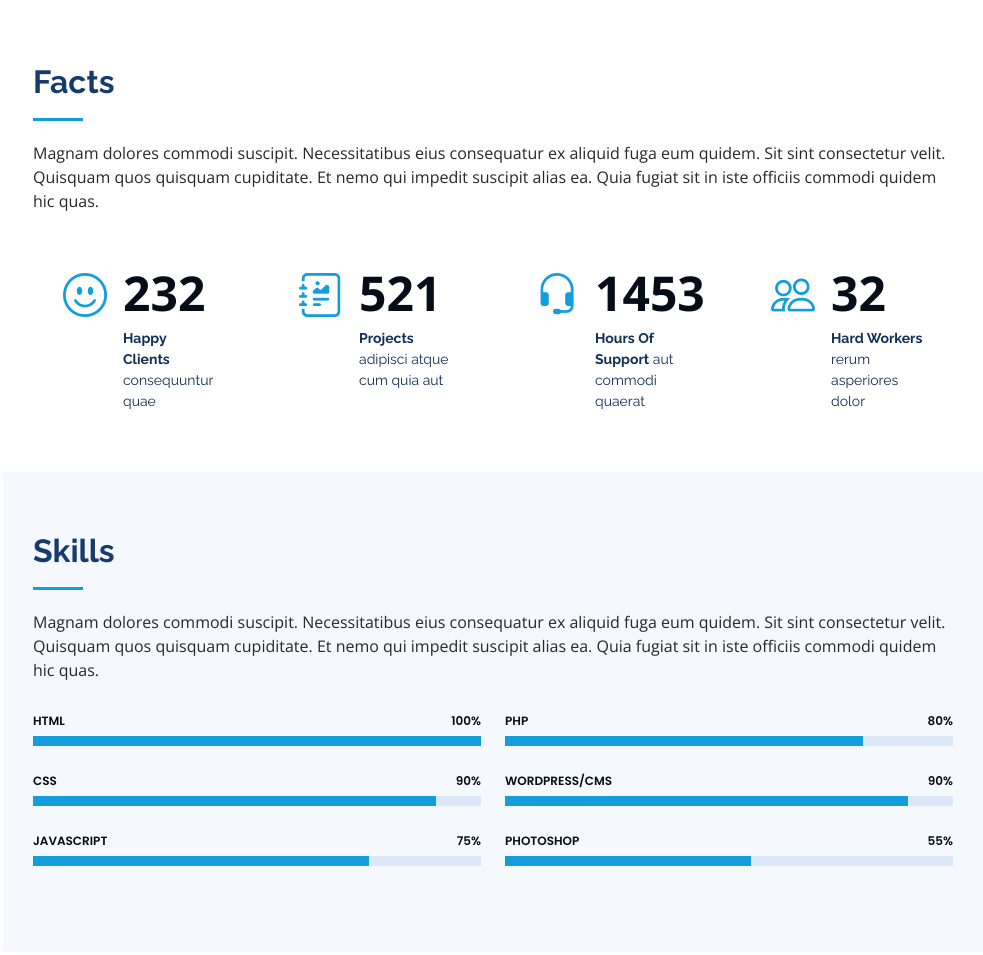
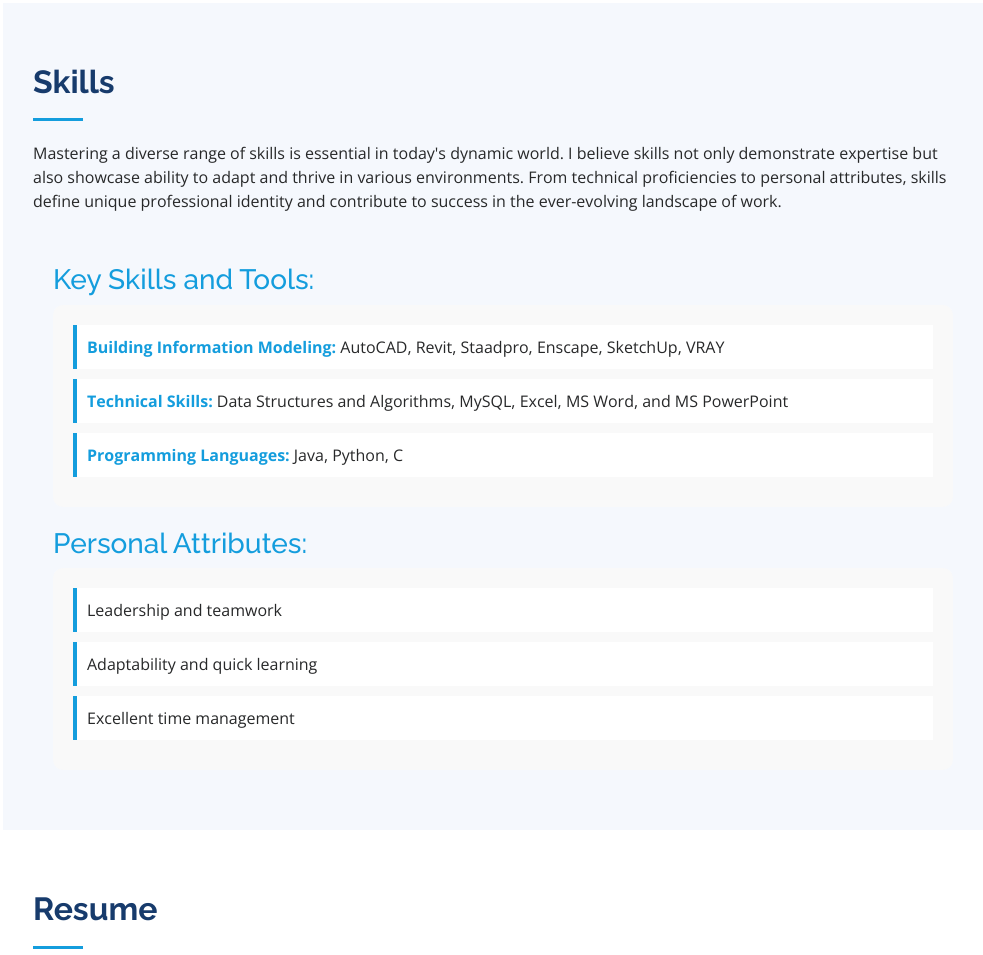
Before and after one commit to mouliraj56/riyaz_web, a plain HTML site: page index.html in a window 1280 px wide. Shown: the part 1449-2404 px from the top of the page, without its empty margins (297-1280 px from the left). Drawn offline with nearby package versions, Linux system fonts and the light colour scheme.

Commit message:
new commit

```diff
--- a/assets/css/style.css
+++ b/assets/css/style.css
@@ -267,18 +267,18 @@ h6 {
   font-size: 64px;
   font-weight: 700;
   line-height: 56px;
-  color: #100f0f;
+  color: #ebebeb;
 }
 
 #hero p {
-  color: #141212;
+  color: #ebebeb;
   margin-bottom: 50px;
   font-size: 26px;
   font-family: "Poppins", sans-serif;
 }
 
 #hero p span {
-  color: #1a1616;
+  color: #ebebeb;
   padding-bottom: 4px;
   letter-spacing: 1px;
   border-bottom: 3px solid #149ddd;
@@ -430,7 +430,7 @@ section {
 }
 
 /*--------------------------------------------------------------
-# Akills
+# skills
 --------------------------------------------------------------*/
 .skills .progress {
   height: 60px;
@@ -464,6 +464,58 @@ section {
   height: 10px;
   transition: 0.9s;
   background-color: #149ddd;
+}
+
+.skills-content {
+  margin-top: 20px;
+}
+
+.skills-content ul {
+  list-style: none;
+  padding: 0;
+}
+
+.skills-content li {
+  margin-bottom: 10px;
+}
+
+.skills-content strong {
+  font-weight: bold;
+}
+
+.skills-content h3 {
+  margin-top: 20px;
+}
+
+.skills-content h3,
+.skills-content ul {
+  margin-left: 20px;
+}
+
+/* Add some interesting design */
+.skills-content ul {
+  background: #f9f9f9;
+  padding: 20px;
+  border-radius: 10px;
+}
+
+.skills-content li {
+  padding: 10px;
+  border-left: 4px solid #149ddd;
+  background: #fff;
+  margin-bottom: 10px;
+}
+
+.skills-content h3 {
+  color: #149ddd;
+}
+
+.skills-content strong {
+  color: #149ddd;
+}
+
+.skills-content ul:last-child {
+  margin-bottom: 0;
 }
 
 /*--------------------------------------------------------------
--- a/index.html
+++ b/index.html
@@ -115,7 +115,7 @@
                 <ul>
                   <li><i class="bi bi-chevron-right"></i> <strong>Age:</strong> <span>22</span></li>
                   <li><i class="bi bi-chevron-right"></i> <strong>Degree:</strong> <span>B.Tech</span></li>
-                  <li><i class="bi bi-chevron-right"></i> <strong>PhEmailone:</strong> <span>riyazroan123@gmail.com</span></li>
+                  <li><i class="bi bi-chevron-right"></i> <strong>Email:</strong> <span>riyazroan123@gmail.com</span></li>
                   <li><i class="bi bi-chevron-right"></i> <strong>Freelance:</strong> <span>Available</span></li>
                 </ul>
               </div>
@@ -126,53 +126,6 @@
       </div>
     </section><!-- End About Section -->
 
-    <!-- ======= Facts Section ======= -->
-    <section id="facts" class="facts">
-      <div class="container">
-
-        <div class="section-title">
-          <h2>Facts</h2>
-          <p>Magnam dolores commodi suscipit. Necessitatibus eius consequatur ex aliquid fuga eum quidem. Sit sint consectetur velit. Quisquam quos quisquam cupiditate. Et nemo qui impedit suscipit alias ea. Quia fugiat sit in iste officiis commodi quidem hic quas.</p>
-        </div>
-
-        <div class="row no-gutters">
-
-          <div class="col-lg-3 col-md-6 d-md-flex align-items-md-stretch" data-aos="fade-up">
-            <div class="count-box">
-              <i class="bi bi-emoji-smile"></i>
-              <span data-purecounter-start="0" data-purecounter-end="232" data-purecounter-duration="1" class="purecounter"></span>
-              <p><strong>Happy Clients</strong> consequuntur quae</p>
-            </div>
-          </div>
-
-          <div class="col-lg-3 col-md-6 d-md-flex align-items-md-stretch" data-aos="fade-up" data-aos-delay="100">
-            <div class="count-box">
-              <i class="bi bi-journal-richtext"></i>
-              <span data-purecounter-start="0" data-purecounter-end="521" data-purecounter-duration="1" class="purecounter"></span>
-              <p><strong>Projects</strong> adipisci atque cum quia aut</p>
-            </div>
-          </div>
-
-          <div class="col-lg-3 col-md-6 d-md-flex align-items-md-stretch" data-aos="fade-up" data-aos-delay="200">
-            <div class="count-box">
-              <i class="bi bi-headset"></i>
-              <span data-purecounter-start="0" data-purecounter-end="1453" data-purecounter-duration="1" class="purecounter"></span>
-              <p><strong>Hours Of Support</strong> aut commodi quaerat</p>
-            </div>
-          </div>
-
-          <div class="col-lg-3 col-md-6 d-md-flex align-items-md-stretch" data-aos="fade-up" data-aos-delay="300">
-            <div class="count-box">
-              <i class="bi bi-people"></i>
-              <span data-purecounter-start="0" data-purecounter-end="32" data-purecounter-duration="1" class="purecounter"></span>
-              <p><strong>Hard Workers</strong> rerum asperiores dolor</p>
-            </div>
-          </div>
-
-        </div>
-
-      </div>
-    </section><!-- End Facts Section -->
 
     <!-- ======= Skills Section ======= -->
     <section id="skills" class="skills section-bg">
@@ -180,62 +133,23 @@
 
         <div class="section-title">
           <h2>Skills</h2>
-          <p>Magnam dolores commodi suscipit. Necessitatibus eius consequatur ex aliquid fuga eum quidem. Sit sint consectetur velit. Quisquam quos quisquam cupiditate. Et nemo qui impedit suscipit alias ea. Quia fugiat sit in iste officiis commodi quidem hic quas.</p>
-        </div>
+          <p>Mastering a diverse range of skills is essential in today's dynamic world. I believe skills not only demonstrate expertise but also showcase ability to adapt and thrive in various environments. From technical proficiencies to personal attributes, skills define unique professional identity and contribute to success in the ever-evolving landscape of work.</p>
+          </div>
+      <div class="skills-content">
+          <h3>Key Skills and Tools:</h3>
+          <ul>
+              <li><strong>Building Information Modeling:</strong> AutoCAD, Revit, Staadpro, Enscape, SketchUp, VRAY</li>
+              <li><strong>Technical Skills:</strong> Data Structures and Algorithms, MySQL, Excel, MS Word, and MS PowerPoint</li>
+              <li><strong>Programming Languages:</strong> Java, Python, C</li>
+          </ul>
+          <h3>Personal Attributes:</h3>
+          <ul>
+              <li>Leadership and teamwork</li>
+              <li>Adaptability and quick learning</li>
+              <li>Excellent time management</li>
+          </ul>
+      </div>
 
-        <div class="row skills-content">
-
-          <div class="col-lg-6" data-aos="fade-up">
-
-            <div class="progress">
-              <span class="skill">HTML <i class="val">100%</i></span>
-              <div class="progress-bar-wrap">
-                <div class="progress-bar" role="progressbar" aria-valuenow="100" aria-valuemin="0" aria-valuemax="100"></div>
-              </div>
-            </div>
-
-            <div class="progress">
-              <span class="skill">CSS <i class="val">90%</i></span>
-              <div class="progress-bar-wrap">
-                <div class="progress-bar" role="progressbar" aria-valuenow="90" aria-valuemin="0" aria-valuemax="100"></div>
-              </div>
-            </div>
-
-            <div class="progress">
-              <span class="skill">JavaScript <i class="val">75%</i></span>
-              <div class="progress-bar-wrap">
-                <div class="progress-bar" role="progressbar" aria-valuenow="75" aria-valuemin="0" aria-valuemax="100"></div>
-              </div>
-            </div>
-
-          </div>
-
-          <div class="col-lg-6" data-aos="fade-up" data-aos-delay="100">
-
-            <div class="progress">
-              <span class="skill">PHP <i class="val">80%</i></span>
-              <div class="progress-bar-wrap">
-                <div class="progress-bar" role="progressbar" aria-valuenow="80" aria-valuemin="0" aria-valuemax="100"></div>
-              </div>
-            </div>
-
-            <div class="progress">
-              <span class="skill">WordPress/CMS <i class="val">90%</i></span>
-              <div class="progress-bar-wrap">
-                <div class="progress-bar" role="progressbar" aria-valuenow="90" aria-valuemin="0" aria-valuemax="100"></div>
-              </div>
-            </div>
-
-            <div class="progress">
-              <span class="skill">Photoshop <i class="val">55%</i></span>
-              <div class="progress-bar-wrap">
-                <div class="progress-bar" role="progressbar" aria-valuenow="55" aria-valuemin="0" aria-valuemax="100"></div>
-              </div>
-            </div>
-
-          </div>
-
-        </div>
 
       </div>
     </section><!-- End Skills Section -->
@@ -582,7 +496,7 @@
 
         <div class="section-title">
           <h2>Contact</h2>
-          <p>Magnam dolores commodi suscipit. Necessitatibus eius consequatur ex aliquid fuga eum quidem. Sit sint consectetur velit. Quisquam quos quisquam cupiditate. Et nemo qui impedit suscipit alias ea. Quia fugiat sit in iste officiis commodi quidem hic quas.</p>
+          <p>I would love to hear from you! Whether you have a project in mind, need a consultation, or just want to connect, feel free to reach out.</p>
         </div>
 
         <div class="row" data-aos="fade-in">
@@ -592,19 +506,19 @@
               <div class="address">
                 <i class="bi bi-geo-alt"></i>
                 <h4>Location:</h4>
-                <p>A108 Adam Street, New York, NY 535022</p>
+                <p>Maddilapalem, Visakhapatnam, Andhra Pradesh,India - 530013</p>
               </div>
 
               <div class="email">
                 <i class="bi bi-envelope"></i>
                 <h4>Email:</h4>
-                <p>info@example.com</p>
+                <p>riyazroan123@gmail.com</p>
               </div>
 
               <div class="phone">
                 <i class="bi bi-phone"></i>
                 <h4>Call:</h4>
-                <p>+1 5589 55488 55s</p>
+                <p>+91 8919116871</p>
               </div>
 
               <iframe src="https://www.google.com/maps/embed?pb=!1m14!1m8!1m3!1d12097.433213460943!2d-74.0062269!3d40.7101282!3m2!1i1024!2i768!4f13.1!3m3!1m2!1s0x0%3A0xb89d1fe6bc499443!2sDowntown+Conference+Center!5e0!3m2!1smk!2sbg!4v1539943755621" frameborder="0" style="border:0; width: 100%; height: 290px;" allowfullscreen></iframe>
@@ -648,21 +562,7 @@
 
   </main><!-- End #main -->
 
-  <!-- ======= Footer ======= -->
-  <footer id="footer">
-    <div class="container">
-      <div class="copyright">
-        &copy; Copyright <strong><span>iPortfolio</span></strong>
-      </div>
-      <div class="credits">
-        <!-- All the links in the footer should remain intact. -->
-        <!-- You can delete the links only if you purchased the pro version. -->
-        <!-- Licensing information: https://bootstrapmade.com/license/ -->
-        <!-- Purchase the pro version with working PHP/AJAX contact form: https://bootstrapmade.com/iportfolio-bootstrap-portfolio-websites-template/ -->
-        Designed by <a href="https://bootstrapmade.com/">BootstrapMade</a>
-      </div>
-    </div>
-  </footer><!-- End  Footer -->
+
 
   <a href="#" class="back-to-top d-flex align-items-center justify-content-center"><i class="bi bi-arrow-up-short"></i></a>
 
```
Also changed, not shown: assets/img/hero-bg.jpg, assets/img/profile-img.jpg.
